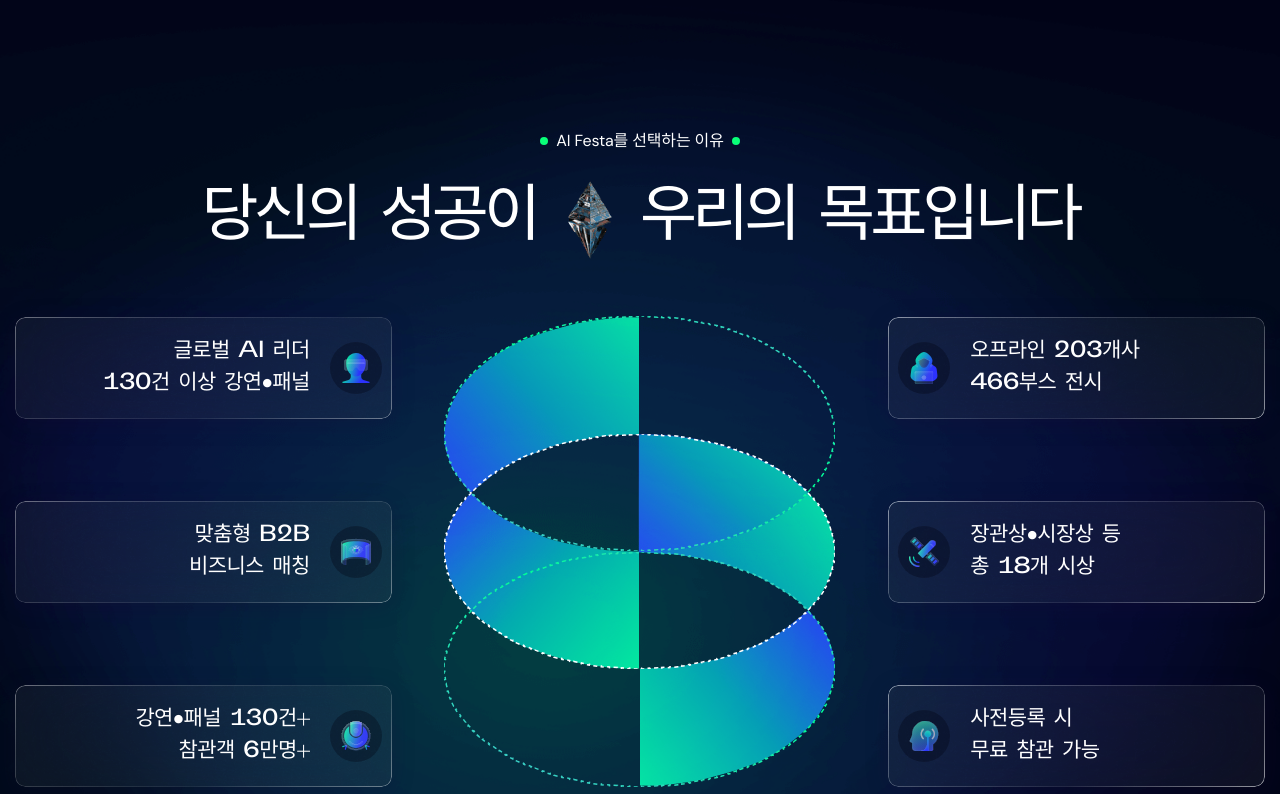
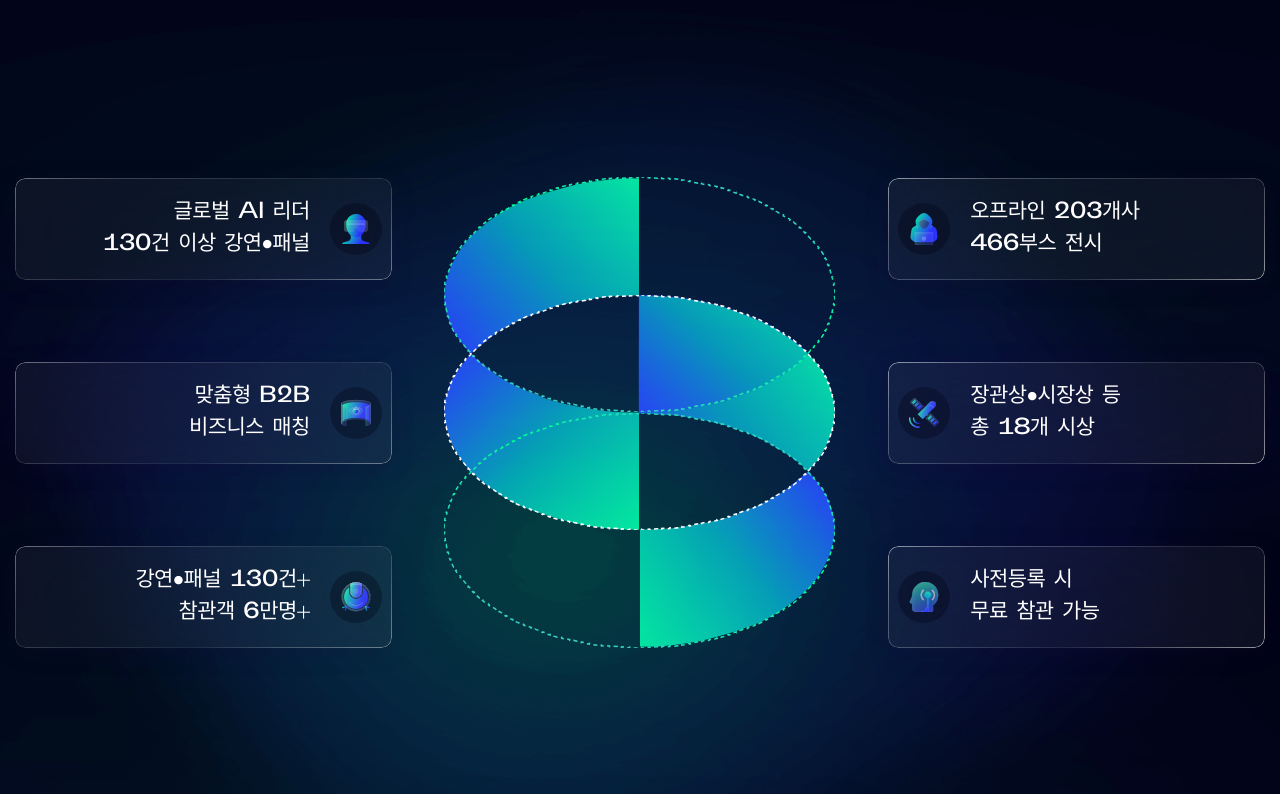
Before and after one commit to impid0657-ctrl/aifesta-aivora, a Next.js app: page / in a window 1280 px wide. Shown: the part 1420-2214 px from the top of the page. Built offline with nearby package versions, Linux system fonts and the light colour scheme.

Commit message:
style: hide feature section title, keep content with spacing

```diff
--- a/app/page.tsx
+++ b/app/page.tsx
@@ -32,7 +32,7 @@
             <AboutSection hideMarquee />
             {/* 비활성화: ServiceSection (주요 프로그램 아코디언) — 아이보라 서비스 */}
             {/* <ServiceSection /> */}
-            <FeatureSection />
+            <FeatureSection hideTitle />
             {/* 비활성화: ProjectSection (4개 존 배너) — 아이보라 서비스 */}
             {/* <ProjectSection /> */}
             {/* 비활성화: IndustriesMarquee ~ Contact — 아이보라 서비스 */}
--- a/components/FeatureSection/FeatureSection.tsx
+++ b/components/FeatureSection/FeatureSection.tsx
@@ -11,7 +11,7 @@
 import BrandSection from "./BrandSection";
 import Image from "next/image";
 
-export default function FeaturesAndBrands() {
+export default function FeaturesAndBrands({ hideTitle = false }: { hideTitle?: boolean }) {
   return (
     <div
       className="bg_img"
@@ -27,6 +27,7 @@
         <div className="container">
 
           {/* Title */}
+          {!hideTitle && (
             <div className="sec-title sec-title-center fea-sec-title text-center mb-50">
               <span className="sub-title">AI Festa를 선택하는 이유</span>
               <h2 className="title">
@@ -37,6 +38,8 @@
                 우리의 목표입니다
               </h2>
             </div>
+          )}
+          {hideTitle && <div style={{ height: '50px' }} />}
 
           <div className="row mt-none-30 align-items-center">
 
```
Lines whose indentation alone changed are shown as unchanged.
